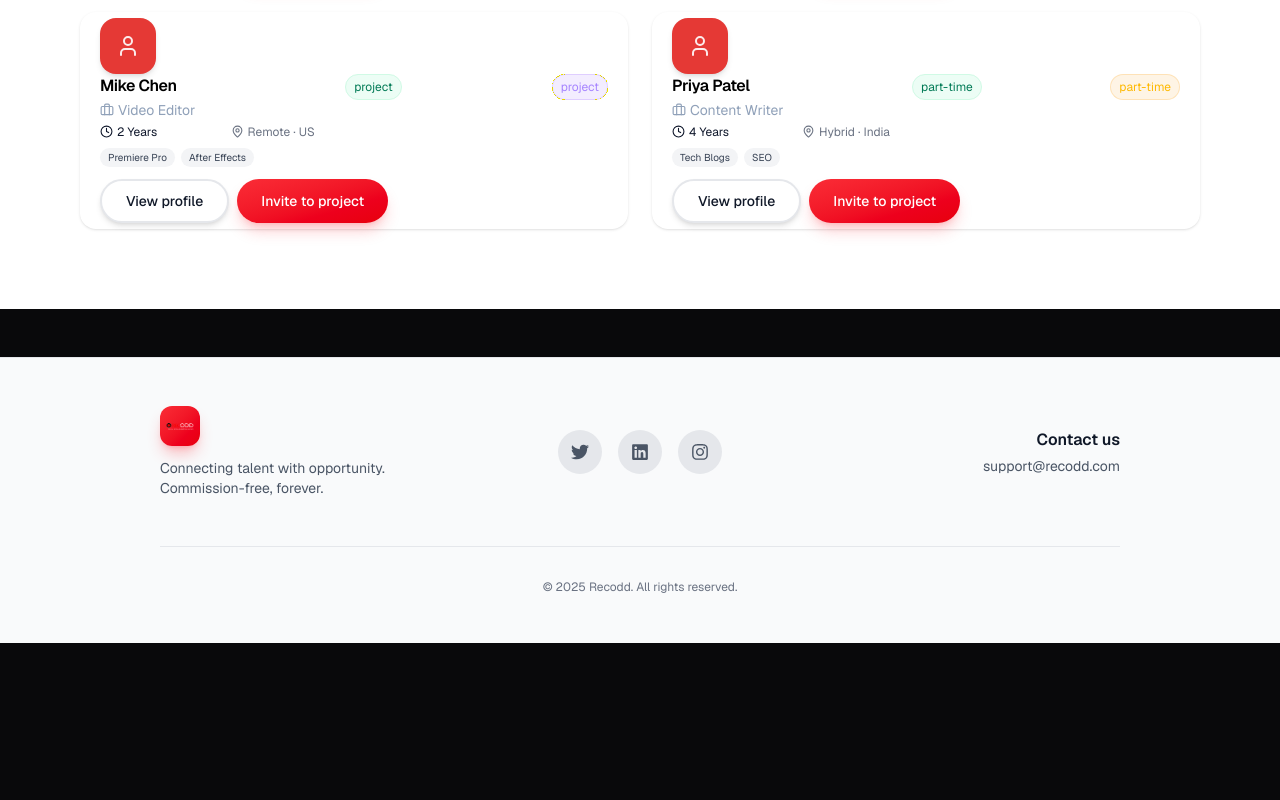
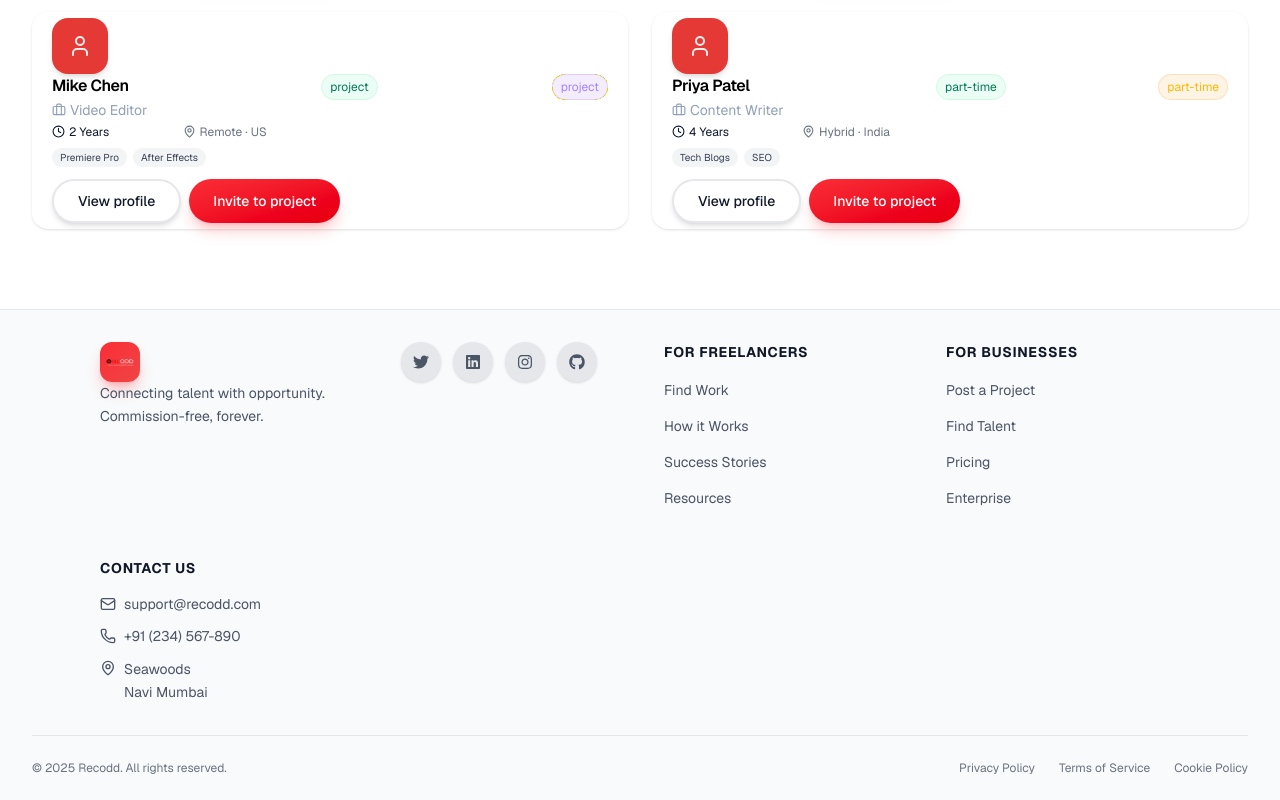
Before and after one commit to Venomanas/recodd, a Next.js app: page / in a window 1280 px wide. Shown: the part 1476-2276 px from the top of the page. Before the commit the page ends 2119 px from the top, so only its background shows below. Built offline with nearby package versions, Linux system fonts and the light colour scheme.

Commit message:
ui improved

```diff
--- a/app/components/LayoutContainer.tsx
+++ b/app/components/LayoutContainer.tsx
@@ -1,9 +1,3 @@
-export const LayoutContainer = ({
-  children,
-}: {
-  children: React.ReactNode;
-}) => (
-  <div className="w-full max-w-7xl mx-auto px-4 md:px-8 lg:px-20">
-    {children}
-  </div>
+export const LayoutContainer = ({ children }: { children: React.ReactNode }) => (
+  <div className="max-w-7xl mx-auto px-4 sm:px-6 lg:px-8 ">{children}</div>
 );
--- a/app/page.tsx
+++ b/app/page.tsx
@@ -4,18 +4,23 @@ import { Logo } from "@/app/recodd/Logo";
 import { ThemeToggle } from "@/app/recodd/ThemeToggle";
 import { InspirationalHero } from "@/app/recodd/InspirationalHero";
 import { MarketplaceSection } from "@/app/recodd/MarketplaceSection/MarketPlaceSection";
-import { FaLinkedin, FaTwitter, FaInstagram } from "react-icons/fa";
+import { FaLinkedin, FaTwitter, FaInstagram, FaGithub } from "react-icons/fa";
+import { Mail, MapPin, Phone } from "lucide-react";
 import { LayoutContainer } from "./components/LayoutContainer";
 
 export default function RecoddApp() {
   return (
-    <div className="min-h-screen flex flex-col bg-[rgb(var(--bg))] transition-colors duration-500">
+    <div
+      className="
+    min-h-screen flex flex-col bg-white dark:bg-black transition-colors duration-500
+    "
+    >
       {/* NAVBAR - Enhanced with backdrop blur */}
       <nav
         className="
         sticky top-0 z-50 w-full
-        border-b border-gray-200/70 dark:border-zinc-800/80
-        bg-white/80 dark:bg-zinc-900/80
+        border-b border-gray-200/70 dark:border-zinc-800
+        bg-white/95 dark:bg-zinc-900/95
         backdrop-blur-xl
         shadow-sm
       "
@@ -27,19 +32,19 @@ export default function RecoddApp() {
             <div className="hidden md:flex items-center gap-8 text-sm font-medium">
               <a
                 href="/marketplace?type=freelancer"
-                className="text-gray-700 dark:text-gray-300 hover:text-red-600 dark:hover:text-red-400 transition-colors"
+                className="text-gray-700 dark:text-gray-300 hover:text-[#EF4444] dark:hover:text-[#EF4444]transition-colors"
               >
                 For Freelancers
               </a>
               <a
                 href="/marketplace?type=business"
-                className="text-gray-700 dark:text-gray-300 hover:text-red-600 dark:hover:text-red-400 transition-colors"
+                className="text-gray-700 dark:text-gray-300 hover:text-[#EF4444] dark:hover:text-[#EF4444] transition-colors"
               >
                 For Businesses
               </a>
               <a
                 href="#"
-                className="text-gray-700 dark:text-gray-300 hover:text-red-600 dark:hover:text-red-400 transition-colors"
+                className="text-gray-700 dark:text-gray-300 hover:text-[#EF4444] dark:hover:text-[#EF4444] transition-colors"
               >
                 How it works
               </a>
@@ -58,63 +63,172 @@ export default function RecoddApp() {
       {/* FOOTER - Modern design */}
       <footer
         className="
-        mt-12
+        w-full
+        mt-auto
         border-t border-gray-200 dark:border-zinc-800
         bg-gray-50 dark:bg-zinc-950
       "
       >
         <LayoutContainer>
-          <div className="w-full px-4 md:px-10 lg:px-20 py-12">
-            <div className="grid gap-12 md:grid-cols-3 items-center">
+          <div className="w-full px-4 md:px-10 lg:px-17 py-8">
+            <div className="grid grid-cols-1 md:grid-cols-2 lg:grid-cols-4 gap-8 lg:gap-12">
               {/* Footer logo */}
-              <div className="text-center md:text-left">
+              <div className="text-center md:text-left mb-4 ">
                 <Logo variant="footer" />
-                <p className="mt-3 text-sm text-gray-600 dark:text-gray-400">
+
+                <p className="text-sm text-gray-600 dark:text-gray-400 leading-relaxed mb-6">
                   Connecting talent with opportunity. Commission-free, forever.
                 </p>
               </div>
 
               {/* Socials */}
-              <div className="flex gap-4 justify-center">
+              <div className="flex gap-3 justify-center">
                 {[
-                  { Icon: FaTwitter, href: "#" },
-                  { Icon: FaLinkedin, href: "#" },
-                  { Icon: FaInstagram, href: "#" },
+                  { Icon: FaTwitter, href: "#", label: "Twitter" },
+                  { Icon: FaLinkedin, href: "#", label: "LinkedIn" },
+                  { Icon: FaInstagram, href: "#", label: "Instagram" },
+                  { Icon: FaGithub, href: "#", label: "GitHub" },
                 ].map(({ Icon, href }, idx) => (
                   <a
                     key={idx}
                     href={href}
                     className="
-                      w-11 h-11 rounded-full
+                      group
+                      w-10 h-10 rounded-full
                       bg-gray-200 dark:bg-zinc-800
                       flex items-center justify-center
                       text-gray-600 dark:text-gray-400
-                      hover:bg-red-500 hover:text-white
-                      dark:hover:bg-red-600
-                      transition-all duration-300
-                      hover:scale-110
+                      hover:bg-[#EF4444] hover:text-white
+                        dark:hover:bg-[#EF4444]
+                        transition-all duration-300
+                        hover:scale-110 hover:-translate-y-1
+                        shadow-sm hover:shadow-md
                     "
                   >
-                    <Icon size={18} />
+                    <Icon size={16} />
                   </a>
                 ))}
               </div>
+              <div>
+                <h3 className="text-sm font-bold text-gray-900 dark:text-white mb-4 uppercase tracking-wider">
+                  For Freelancers
+                </h3>
+                <ul className="space-y-3">
+                  {[
+                    {
+                      label: "Find Work",
+                      href: "/marketplace?type=freelancer",
+                    },
+                    { label: "How it Works", href: "#" },
+                    { label: "Success Stories", href: "#" },
+                    { label: "Resources", href: "#" },
+                  ].map(({ label, href }) => (
+                    <li key={label}>
+                      <a
+                        href={href}
+                        className="text-sm text-gray-600 dark:text-gray-400 hover:text-[#EF4444] dark:hover:text-[#EF4444] transition-colors"
+                      >
+                        {label}
+                      </a>
+                    </li>
+                  ))}
+                </ul>
+              </div>
 
-              {/* Contact */}
-              <div className="text-center md:text-right">
-                <p className="font-semibold text-gray-900 dark:text-white mb-1">
-                  Contact us
-                </p>
-                <p className="text-sm text-gray-600 dark:text-gray-400">
-                  support@recodd.com
-                </p>
+              {/* For Businesses */}
+              <div>
+                <h3 className="text-sm font-bold text-gray-900 dark:text-white mb-4 uppercase tracking-wider">
+                  For Businesses
+                </h3>
+                <ul className="space-y-3">
+                  {[
+                    {
+                      label: "Post a Project",
+                      href: "/marketplace?type=business",
+                    },
+                    { label: "Find Talent", href: "#" },
+                    { label: "Pricing", href: "#" },
+                    { label: "Enterprise", href: "#" },
+                  ].map(({ label, href }) => (
+                    <li key={label}>
+                      <a
+                        href={href}
+                        className="text-sm text-gray-600 dark:text-gray-400 hover:text-[#EF4444] dark:hover:text-[#EF4444] transition-colors"
+                      >
+                        {label}
+                      </a>
+                    </li>
+                  ))}
+                </ul>
+              </div>
+
+              {/* Contact Info */}
+              <div>
+                <h3 className="text-sm font-bold text-gray-900 dark:text-white mb-4 uppercase tracking-wider">
+                  Contact Us
+                </h3>
+                <ul className="space-y-3">
+                  <li>
+                    <a
+                      href="mailto:support@recodd.com"
+                      className="flex items-center gap-2 text-sm text-gray-600 dark:text-gray-400 hover:text-[#EF4444] dark:hover:text-[#EF4444] transition-colors group"
+                    >
+                      <Mail className="w-4 h-4 group-hover:scale-110 transition-transform" />
+                      <span>support@recodd.com</span>
+                    </a>
+                  </li>
+                  <li>
+                    <a
+                      href="tel:+1234567890"
+                      className="flex items-center gap-2 text-sm text-gray-600 dark:text-gray-400 hover:text-[#EF4444] dark:hover:text-[#EF4444] transition-colors group"
+                    >
+                      <Phone className="w-4 h-4 group-hover:scale-110 transition-transform" />
+                      <span>+91 (234) 567-890</span>
+                    </a>
+                  </li>
+                  <li>
+                    <div className="flex items-start gap-2 text-sm text-gray-600 dark:text-gray-400">
+                      <MapPin className="w-4 h-4 mt-0.5 shrink-0" />
+                      <span className="leading-relaxed">
+                        Seawoods <br />
+                        Navi Mumbai
+                      </span>
+                    </div>
+                  </li>
+                </ul>
               </div>
             </div>
+          </div>
 
-            <div className="mt-12 pt-8 border-t border-gray-200 dark:border-zinc-800 text-center">
-              <p className="text-xs text-gray-500">
+          {/* Bottom Bar */}
+          <div
+            className="
+            border-t border-gray-200 dark:border-zinc-800
+            py-6
+          "
+          >
+            <div className="flex flex-col sm:flex-row justify-between items-center gap-4">
+              {/* Copyright */}
+              <p className="text-xs text-gray-500 dark:text-gray-400 text-center sm:text-left">
                 © 2025 Recodd. All rights reserved.
               </p>
+
+              {/* Legal Links */}
+              <div className="flex flex-wrap justify-center sm:justify-end gap-6">
+                {[
+                  { label: "Privacy Policy", href: "#" },
+                  { label: "Terms of Service", href: "#" },
+                  { label: "Cookie Policy", href: "#" },
+                ].map(({ label, href }) => (
+                  <a
+                    key={label}
+                    href={href}
+                    className="text-xs text-gray-500 dark:text-gray-400 hover:text-[#EF4444] dark:hover:text-[#EF4444] transition-colors"
+                  >
+                    {label}
+                  </a>
+                ))}
+              </div>
             </div>
           </div>
         </LayoutContainer>
--- a/app/recodd/Logo.tsx
+++ b/app/recodd/Logo.tsx
@@ -21,7 +21,7 @@ export const Logo = ({ variant = "navbar" }: LogoProps) => {
         animate={{ opacity: 1, y: 0 }}
         className="flex items-center gap-3"
       >
-        <div className="w-10 h-10 rounded-xl bg-linear-to-br from-red-500 to-red-600 flex items-center justify-center shadow-lg shadow-red-500/30">
+        <div className="w-10 h-10 rounded-xl bg-linear-to-br from-red-500 to-[#EF4444] flex items-center justify-center shadow-lg shadow-red-500/30">
           {/* <Aperture className="w-6 h-6 text-white" /> */}
 
           <Image
```
Lines whose indentation alone changed are shown as unchanged.
